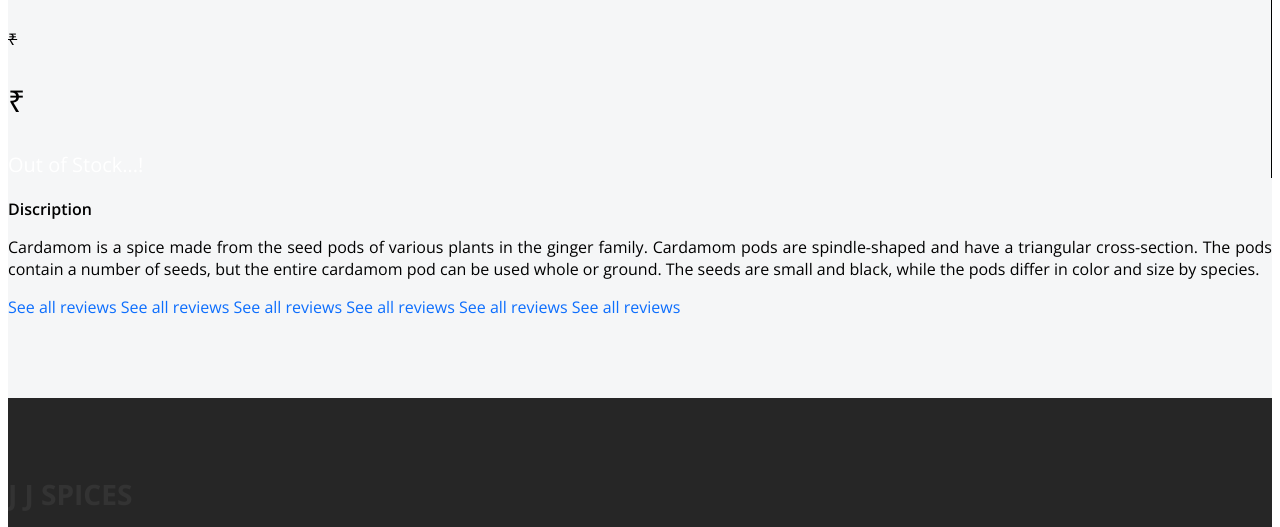
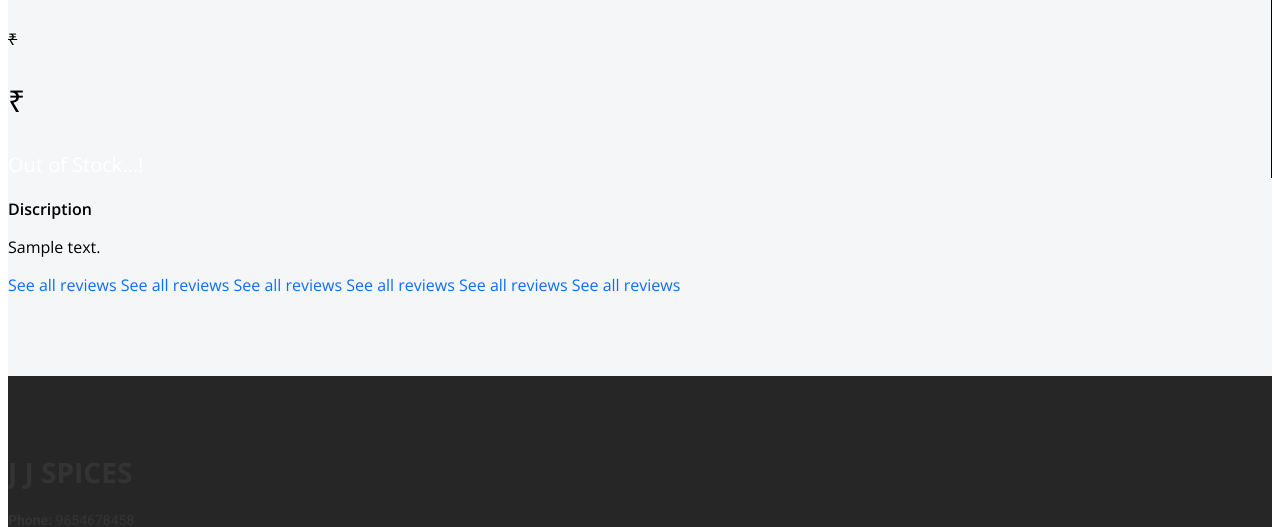
Before and after one commit to jicksonjose/django_ecommerce_project, a Django app: template spice_project/myapp/templates/myapp/user_search_item_view.html in a window 1280 px wide. Shown: the part 3628-4155 px from the top of the page. Run offline with Django 4.2, Linux system fonts and the light colour scheme; data comes from the database, SQL or seed files in the repository; the template is opened without the code that fills it: values that come from a table or form of the project are taken from there, most other values are stand-ins (such as "Sample title", 1, 10 or a date in 2020); some libraries are stand-ins or nearby versions.

Commit message:
Update user_search_item_view.html

```diff
--- a/spice_project/myapp/templates/myapp/user_search_item_view.html
+++ b/spice_project/myapp/templates/myapp/user_search_item_view.html
@@ -53,7 +53,7 @@
 
           <div class="col-md-6">
               <p class="pt-3" style="font-weight:600;">Discription</p>
-              <p style=" text-align: justify;"> Cardamom is a spice made from the seed pods of various plants in the ginger family. Cardamom pods are spindle-shaped and have a triangular cross-section. The pods contain a number of seeds, but the entire cardamom pod can be used whole or ground. The seeds are small and black, while the pods differ in color and size by species.</p>
+              <p style=" text-align: justify;">{{ i.item_description }}</p>
           </div>
 
 
```
